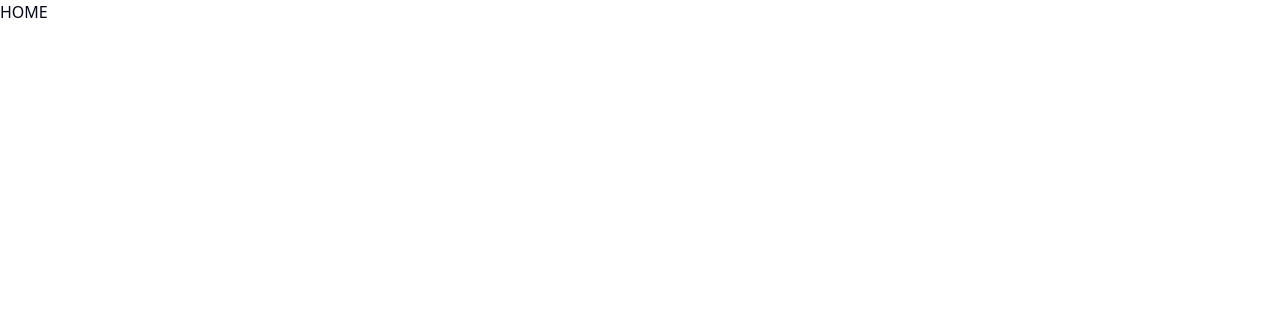
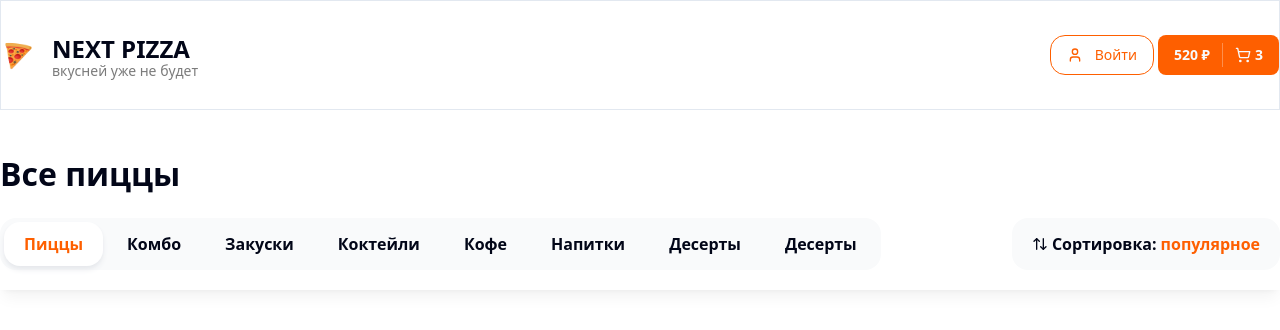
Before and after one commit to StepanHovsepyan7/Dodo-Pizza, a Next.js app: page / in a window 1280 px wide. Shown: the top 330 px of the page. Built offline with nearby package versions, Linux system fonts and the light colour scheme.

Commit message:
added components to our project categories header container index  top-bar and title

```diff
--- a/app/globals.css
+++ b/app/globals.css
@@ -42,7 +42,12 @@
   --radius-lg: var(--radius);
   --radius-xl: calc(var(--radius) + 4px);
 }
-
+button{
+  cursor: pointer;
+}
+.shopBtn:hover{
+  background-color: #FE5F00;
+}
 :root {
   --radius: 0.625rem;
   --background: oklch(1 0 0);
--- a/app/layout.tsx
+++ b/app/layout.tsx
@@ -1,6 +1,7 @@
 import type { Metadata } from "next";
 import { Nunito } from "next/font/google";
 import "./globals.css";
+import { Header } from "@/components/shared/header";
 
 // Load Nunito font once with all needed weights and subsets
 const nunito = Nunito({
@@ -22,6 +23,7 @@ export default function RootLayout({
   return (
     <html lang="en" className={nunito.variable}>
       <body className="font-sans antialiased">
+        <Header/>
         {children}
       </body>
     </html>
--- a/app/page.tsx
+++ b/app/page.tsx
@@ -1,8 +1,13 @@
+import { Categories, Container, SortPopup, TopBar } from "@/components/shared";
+import { Title } from "@/components/shared/title";
 
 export default function Home() {
   return (
     <div>
-      HOME
+      <Container className="mt-10">
+        <Title text='Все пиццы' size='lg' className="font-extrabold" />
+      </Container>
+      <TopBar />
     </div>
   );
 }
--- /dev/null
+++ b/components/shared/categories.tsx
@@ -0,0 +1,28 @@
+
+import { cn } from "@/lib/utils";
+import React from "react";
+
+interface Props {
+    className?: string,
+}
+
+const cats = ['Пиццы', 'Комбо', 'Закуски', 'Коктейли', 'Кофе', 'Напитки', 'Десерты', 'Десерты'];
+const activeIndex = 0;
+
+export const Categories: React.FC<Props> = ({ className }) => {
+    return (
+        <div className={cn('inline-flex gap-1 bg-gray-50 p-1 rounded-2xl', className)}>
+            {cats.map((e, i) => {
+                return (
+                    <a href=""
+                        key={i}
+                        className={cn('flex items-center font-bold h-11 rounded-2xl px-5', activeIndex === i && 'bg-white shadow-md shadow-gray-200 text-[#FE5F00]')}>
+                        <button>
+                            {e}
+                        </button>
+                    </a>
+                )
+            })}
+        </div>
+    )
+}
--- /dev/null
+++ b/components/shared/container.tsx
@@ -0,0 +1,10 @@
+import { cn } from '@/lib/utils';
+import React from 'react';
+
+interface Props {
+  className?: string;
+}
+
+export const Container: React.FC<React.PropsWithChildren<Props>> = ({ className, children }) => {
+  return <div className={cn('mx-auto max-w-[1280px]', className)}>{children}</div>;
+};
--- a/components/shared/header.tsx
+++ b/components/shared/header.tsx
@@ -1,11 +1,42 @@
+import { cn } from "@/lib/utils"
 import React from "react"
+import Image from "next/image"
+import { Button } from "../ui"
+import { Container } from "./container"
+import { ArrowRight, ShoppingCart, User } from "lucide-react"
 
-interface Props{
-    className?:string
+interface Props {
+    className?: string
 }
 
-export const Header:React.FC<Props> = ({className}) => {
-    return(
-        <div className={className}></div>
+export const Header: React.FC<Props> = ({ className }) => {
+    return (
+        <header className={cn('border border-b', className)}>
+            <Container className="flex items-center justify-between py-8">
+                <div className="flex items-center gap-4">
+                    <Image src="/logo.png" alt="Logo" width={35} height={35} />
+                    <div>
+                        <h1 className="text-2xl uppercase font-black">NEXT PIZZA</h1>
+                        <p className="text-sm text-[#7B7B7B] leading-3">вкусней уже не будет</p>
+                    </div>
+                </div>
+
+
+                <div className="flex items-center gap-1">
+                    <Button  className="flex  items-center gap-3 text-[#FE5F00] border border-[#FE5F00] rounded-[15px]" variant="outline"><User size={16} />Войти</Button>
+                    <div>
+                        <Button className="group relative bg-[#FE5F00] shopBtn" >
+                            <b>520 ₽</b>
+                            <span className="h-full w-[1px] bg-white/30 mx-3"></span>
+                            <div className="flex items-center gap-1 transition duration-300 group-hover:opacity-0">
+                                <ShoppingCart className="h-4 w-4 relative" strokeWidth={2} />
+                                <b>3</b>
+                            </div>
+                            <ArrowRight className="w-5 absolute right-5 transition duration-300 -translate-x-2 opacity-0 group-hover:opacity-100 group-hover:translate-x-0" />
+                        </Button>
+                    </div>
+                </div>
+            </Container>
+        </header >
     )
 }
--- /dev/null
+++ b/components/shared/index.ts
@@ -0,0 +1,5 @@
+export {Container} from './container';
+export {Header} from './header';
+export {Categories} from './categories'
+export {SortPopup} from './sort-popup';
+export {TopBar} from './top-bar'
--- /dev/null
+++ b/components/shared/sort-popup.tsx
@@ -0,0 +1,16 @@
+import { cn } from "@/lib/utils";
+import { ArrowUpDown } from "lucide-react";
+
+interface Props {
+    className?: string;
+}
+
+export const SortPopup: React.FC<Props> = ({ className }) => {
+    return (
+        <div className={cn('inline-flex items-center gap-1 bg-gray-50 px-5 h-[52px] rounded-2xl cursor-pointer', className)}>
+            <ArrowUpDown size={16} />
+            <b>Сортировка:</b>
+            <b className="text-[#FE5F00]">популярное</b>
+        </div>
+    )
+}
--- /dev/null
+++ b/components/shared/title.tsx
@@ -0,0 +1,36 @@
+import clsx from 'clsx';
+import React from 'react';
+
+type TitleSize = 'xs' | 'sm' | 'md' | 'lg' | 'xl' | '2xl';
+
+interface Props {
+  size?: TitleSize;
+  className?: string;
+  text: string;
+}
+
+export const Title: React.FC<Props> = ({ text, size = 'sm', className }) => {
+  const mapTagBySize = {
+    xs: 'h5',
+    sm: 'h4',
+    md: 'h3',
+    lg: 'h2',
+    xl: 'h1',
+    '2xl': 'h1',
+  } as const;
+
+  const mapClassNameBySize = {
+    xs: 'text-[16px]',
+    sm: 'text-[22px]',
+    md: 'text-[26px]',
+    lg: 'text-[32px]',
+    xl: 'text-[40px]',
+    '2xl': 'text-[48px]',
+  } as const;
+
+  return React.createElement(
+    mapTagBySize[size],
+    { className: clsx(mapClassNameBySize[size], className) },
+    text,
+  );
+};
--- /dev/null
+++ b/components/shared/top-bar.tsx
@@ -0,0 +1,21 @@
+
+import { cn } from "@/lib/utils";
+import React from "react";
+import { Categories } from "./categories";
+import { SortPopup } from "./sort-popup";
+import { Container } from "./container";
+
+interface Props {
+    className?: string;
+}
+
+export const TopBar: React.FC<Props> = ({ className }) => {
+    return (
+        <div className={cn('sticky top-0 bg-white py-5 shadow-lg shadow-black/5 z-10', className)}>
+            <Container className="flex items-center justify-between" >
+                <Categories />
+                <SortPopup />
+            </Container>
+        </div>
+    )
+}
--- /dev/null
+++ b/components/ui/index.ts
@@ -0,0 +1,9 @@
+export { Button } from './button';
+export { Checkbox } from './checkbox'
+export { Dialog } from './dialog';
+export { Drawer } from './drawer'
+export { Input } from './input'
+export { Popover } from './popover'
+export { Skeleton } from './skeleton';
+export {Slider} from './slider';
+export { Select } from './select'
```
Also changed, not shown: public/logo.png (added).
